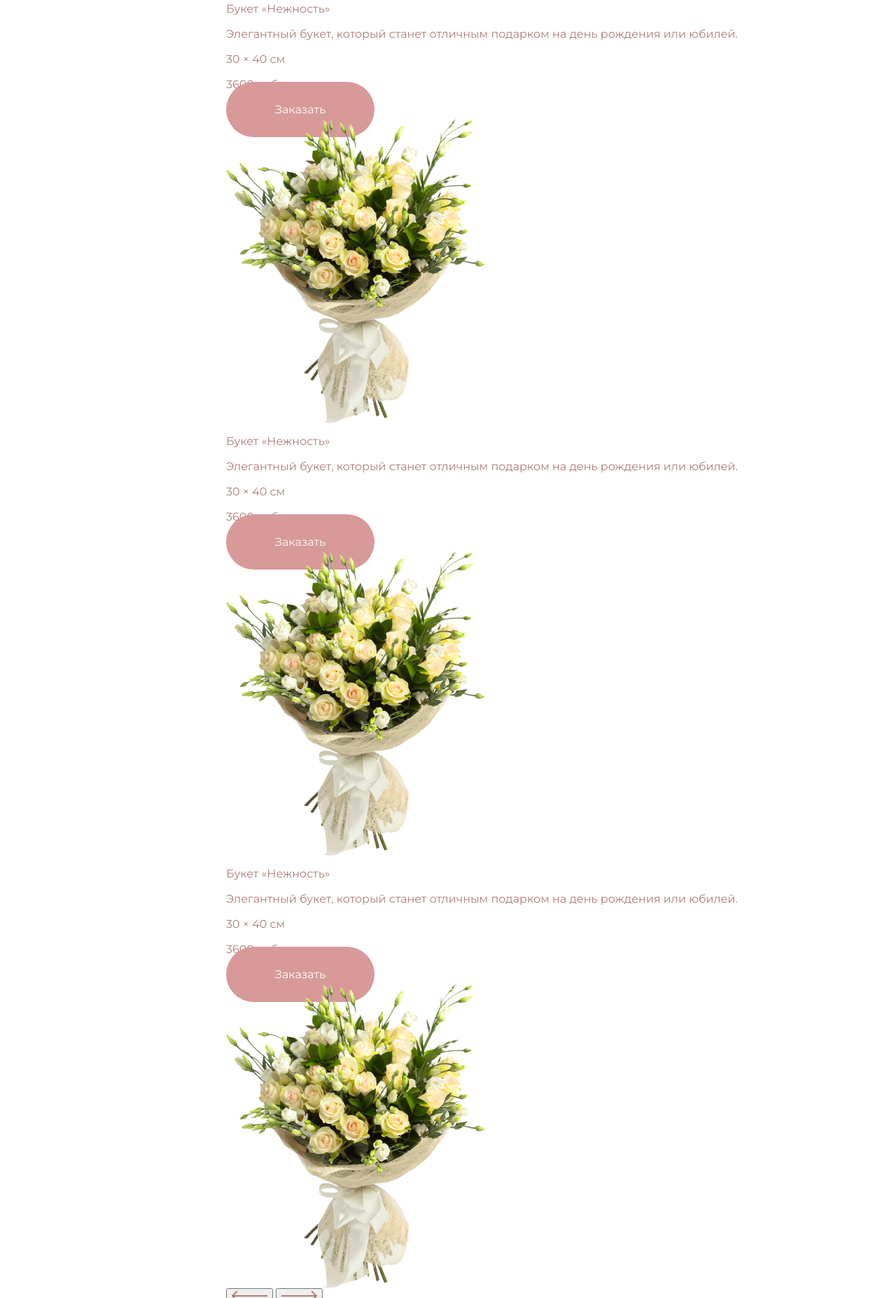
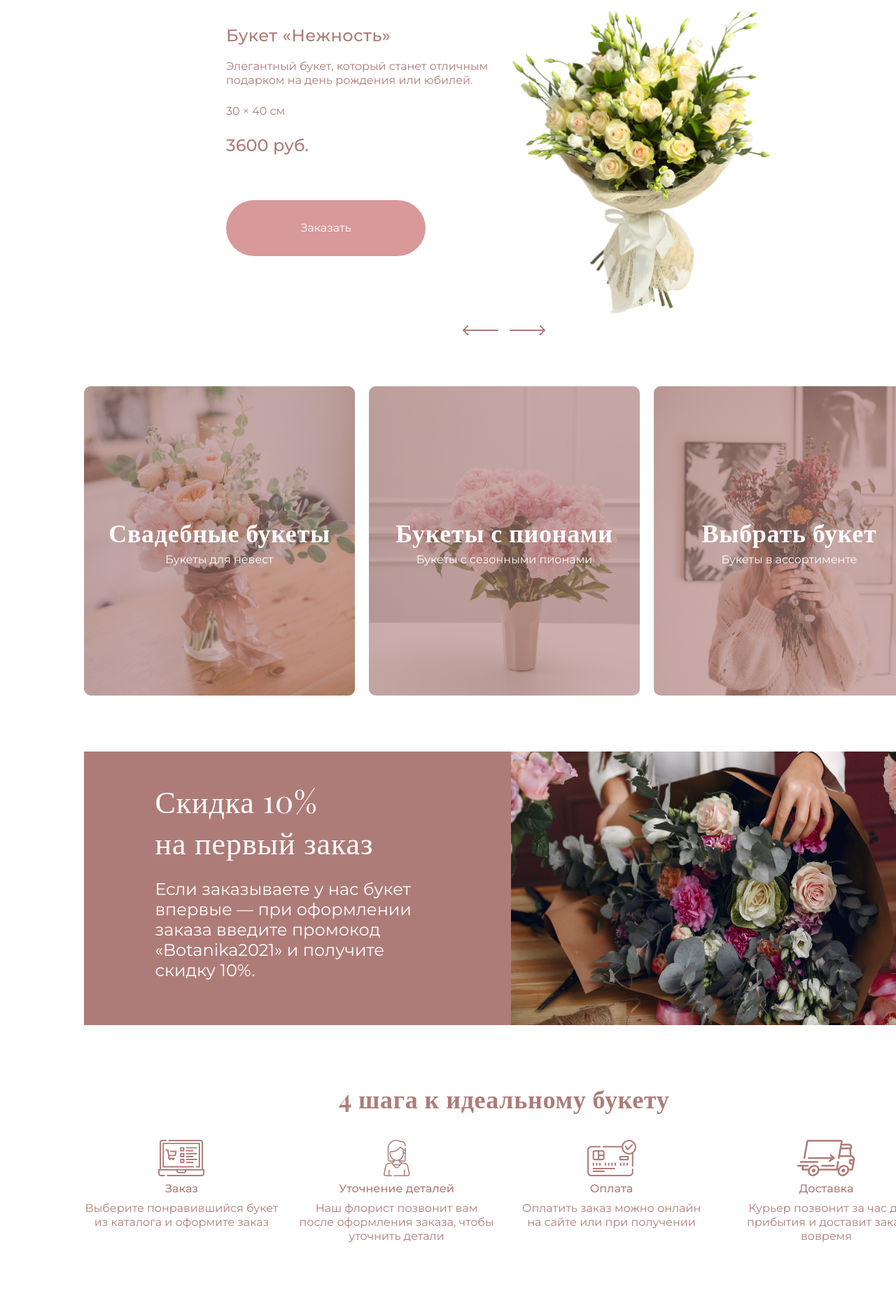
Before and after one commit to ElSemki/Botanika, a website: page source/index.html in a window 1280 px wide. Shown: the part 945-2800 px from the top of the page at 70% size. Drawn offline with nearby package versions, Linux system fonts and the light colour scheme; files that its build step writes are made by us from their sources; a web font is replaced by a local one.

Commit message:
Готово

```diff
--- a/source/index.html
+++ b/source/index.html
@@ -167,7 +167,7 @@
           <p class="intro__subtitle">
             Оригинальные свежие букеты с доставкой по всему городу
           </p>
-          <a class="link-button intro__see-catalog-link">
+          <a class="link-button intro__see-catalog-link" href="#">
             Смотреть каталог
           </a>
         </div>
@@ -204,7 +204,7 @@
       <div class="popular-bouquets__wrapper">
         <h2 class="popular-bouquets__caption">Популярные букеты</h2>
         <ul class="popular-bouquets__list">
-          <li class="popular-bouquets__item">
+          <li class="popular-bouquets__item popular-bouquets__item--current">
             <div class="popular-bouquets__info-wraper">
               <p class="popular-bouquets__title">Букет «Нежность»</p>
               <p class="popular-bouquets__deskription">Элегантный букет, который станет отличным подарком на день
@@ -242,14 +242,14 @@
           </li>
         </ul>
         <div class="popular-bouquets__slide-controls">
-          <button class="popular-bouquets__slide-control popular-bouquets__slide-control--left" type="button">
+          <button class="popular-bouquets__slide-control" type="button">
             <svg width="51" height="16" viewBox="0 0 51 16" fill="none" xmlns="http://www.w3.org/2000/svg">
               <path
                 d="M0.292892 8.70711C-0.0976295 8.31658 -0.0976295 7.68342 0.292892 7.29289L6.65685 0.928932C7.04738 0.538408 7.68054 0.538408 8.07107 0.928932C8.46159 1.31946 8.46159 1.95262 8.07107 2.34315L2.41422 8L8.07107 13.6569C8.46159 14.0474 8.46159 14.6805 8.07107 15.0711C7.68054 15.4616 7.04738 15.4616 6.65685 15.0711L0.292892 8.70711ZM51 9H1V7H51V9Z"
                 fill="#AE7C78" />
             </svg>
           </button>
-          <button class="popular-bouquets__slide-control popular-bouquets__slide-control--right" type="button">
+          <button class="popular-bouquets__slide-control" type="button">
             <svg width="51" height="16" viewBox="0 0 51 16" fill="none" xmlns="http://www.w3.org/2000/svg">
               <path
                 d="M50.7071 8.70711C51.0976 8.31658 51.0976 7.68342 50.7071 7.29289L44.3431 0.928932C43.9526 0.538408 43.3195 0.538408 42.9289 0.928932C42.5384 1.31946 42.5384 1.95262 42.9289 2.34315L48.5858 8L42.9289 13.6569C42.5384 14.0474 42.5384 14.6805 42.9289 15.0711C43.3195 15.4616 43.9526 15.4616 44.3431 15.0711L50.7071 8.70711ZM0 9H50V7H0V9Z"
@@ -264,19 +264,19 @@
       <h2 class="visually-hidden">Букеты для любого случая</h2>
       <div class="types-of-bouquets__wrapper">
         <ul class="types-of-bouquets__list">
-          <li class="types-of-bouquets__item">
+          <li class="types-of-bouquets__item types-of-bouquets__item--wedding">
             <a class="types-of-bouquets__link" href="#">
               <h3 class="types-of-bouquets__title">Свадебные букеты</h3>
               <p class="types-of-bouquets__subtitle">Букеты для невест</p>
             </a>
           </li>
-          <li class="types-of-bouquets__item">
+          <li class="types-of-bouquets__item types-of-bouquets__item--peonies">
             <a class="types-of-bouquets__link" href="#">
               <h3 class="types-of-bouquets__title">Букеты с пионами</h3>
               <p class="types-of-bouquets__subtitle">Букеты с сезонными пионами</p>
             </a>
           </li>
-          <li class="types-of-bouquets__item">
+          <li class="types-of-bouquets__item types-of-bouquets__item--in-assortment">
             <a class="types-of-bouquets__link" href="#">
               <h3 class="types-of-bouquets__title">Выбрать букет</h3>
               <p class="types-of-bouquets__subtitle">Букеты в ассортименте</p>
@@ -289,10 +289,12 @@
     <section class="page-main__discounts discounts">
       <div class="discounts__wrapper">
         <div class="discounts__info-wrapper">
-          <h2 class="discounts__title">Скидка 10% на первый заказ</h2>
+          <h2 class="discounts__title">Скидка 10%<br>
+            на первый заказ</h2>
           <p class="discounts__subtitle">Если заказываете у нас букет впервые — при оформлении заказа введите промокод
             «Botanika2021» и получите скидку 10%.</p>
         </div>
+        <div class="discounts__image"></div>
       </div>
     </section>
 
@@ -303,20 +305,24 @@
           <li class="perfect-bouquet__item">
             <h3 class="perfect-bouquet__title">Заказ</h3>
             <p class="perfect-bouquet__subtitle">Выберите понравившийся букет из каталога и оформите заказ</p>
+            <div class="perfect-bouquet__icon perfect-bouquet__icon--order"></div>
           </li>
           <li class="perfect-bouquet__item">
             <h3 class="perfect-bouquet__title">Уточнение деталей</h3>
             <p class="perfect-bouquet__subtitle">Наш флорист позвонит вам после оформления заказа, чтобы уточнить детали
             </p>
+            <div class="perfect-bouquet__icon perfect-bouquet__icon--details"></div>
           </li>
           <li class="perfect-bouquet__item">
             <h3 class="perfect-bouquet__title">Оплата</h3>
             <p class="perfect-bouquet__subtitle">Оплатить заказ можно онлайн
               на сайте или при получении</p>
+            <div class="perfect-bouquet__icon perfect-bouquet__icon--payment"></div>
           </li>
           <li class="perfect-bouquet__item">
             <h3 class="perfect-bouquet__title">Доставка</h3>
             <p class="perfect-bouquet__subtitle">Курьер позвонит за час до прибытия и доставит заказ вовремя</p>
+            <div class="perfect-bouquet__icon perfect-bouquet__icon--delivery"></div>
           </li>
         </ul>
       </div>
@@ -342,8 +348,8 @@
           </li>
           <li class="reviews__item">
             <blockquote class="reviews__review">
-              <p class="reviews__review-text">Выбор букетов на любой вкус
-                и цену. Бывают хорошие скидки,
+              <p class="reviews__review-text">Выбор букетов на любой вкус<br>
+                и цену. Бывают хорошие скидки,<br>
                 а флористы всегда помогут и точно соберут красивый букет!</p>
               <cite class="reviews__author">Ольга</cite>
             </blockquote>
@@ -353,21 +359,28 @@
     </section>
 
     <section class="page-main__contacts contacts">
+      <img class="contacts__map" src="img/map.jpg" width="1440" height="644"
+        alt="Карта города Санкт-Петербург, где видно местонахождение магазина">
       <div class="contacts__wrapper">
         <h2 class="contacts__caption">Мы ждем вас</h2>
         <dl class="contacts__list">
+          <div class="contacts__item">
             <dt class="contacts__title">Приходите к нам:</dt>
             <dd class="contacts__subtitle">Санкт-Петербург,<br>
               ул. Большая Конюшенная, 19</dd>
-
+          </div>
+          <div class="contacts__item">
             <dt class="contacts__title">Режим работы:</dt>
             <dd class="contacts__subtitle">Пн-Вск, с 9-00 до 20-00</dd>
-
+          </div>
+          <div class="contacts__item">
             <dt class="contacts__title">Позвоните нам:</dt>
             <dd class="contacts__subtitle">+ 7 (812) 983-47-19</dd>
-
+          </div>
+          <div class="contacts__item">
             <dt class="contacts__title">Напишите нам:</dt>
             <dd class="contacts__subtitle">info@botanika.ru</dd>
+          </div>
         </dl>
       </div>
     </section>
@@ -479,7 +492,7 @@
           </defs>
         </svg>
       </div>
-      <ul class="page-footer__list site-list">
+      <ul class="page-footer__list site-list site-list--footer">
         <li class="site-list__item">
           <a class="site-list__link" href="#">
             Каталог
@@ -505,11 +518,6 @@
             Контакты
           </a>
         </li>
-        <li class="site-list__item">
-          <a class="site-list__link" href="#">
-            Корзина
-          </a>
-        </li>
       </ul>
     </div>
   </footer>
--- a/source/less/blocks/advantages.less
+++ b/source/less/blocks/advantages.less
@@ -6,7 +6,7 @@
 .advantages__list {
   display: grid;
   grid-template-columns: repeat(3, 1fr);
-  column-gap: 20px;
+  gap: 20px;
 }
 
 .advantages__item {
--- /dev/null
+++ b/source/less/blocks/discounts.less
@@ -0,0 +1,42 @@
+.discounts__wrapper {
+  display: grid;
+  grid-template-columns: 1fr 1fr;
+  column-gap: 20px;
+  width: 1200px;
+  margin: 0 auto;
+  color: #ffffff;
+  background-color: #ae7c78;
+}
+
+.discounts__info-wrapper {
+  display: grid;
+  grid-template-rows: min-content 1fr;
+  row-gap: 24px;
+  width: 387px;
+  margin: 0 auto;
+  padding-top: 40px;
+}
+
+.discounts__title {
+  margin: 0;
+  font-family: "Playfair Display", serif;
+  font-weight: 400;
+  font-size: 44px;
+  line-height: 59px;
+  letter-spacing: 0.02em;
+}
+
+.discounts__subtitle {
+  margin: 0;
+  font-size: 24px;
+  line-height: 29px;
+}
+
+.discounts__image {
+  width: 590px;
+  min-height: 391px;
+  background-image: url("../img/sale.jpg");
+  background-repeat: no-repeat;
+  background-position: 0 0;
+  background-size: 590px auto;
+}
--- a/source/less/blocks/intro.less
+++ b/source/less/blocks/intro.less
@@ -19,7 +19,7 @@
 }
 
 .intro__subtitle {
-  margin-bottom: 94px;
+  margin-bottom: 64px;
   font-size: 24px;
   line-height: 29px;
 }
--- a/source/less/blocks/link-button.less
+++ b/source/less/blocks/link-button.less
@@ -1,6 +1,10 @@
 .link-button {
-  padding: 30px 70px;
+  display: block;
+  width: 285px;
+  padding: 30px;
+  text-align: center;
   color: #ffffff;
   background-color: #d89999;
   border-radius: 40px;
+  box-sizing: border-box;
 }
--- a/source/less/blocks/page-main.less
+++ b/source/less/blocks/page-main.less
@@ -5,3 +5,23 @@
 .page-main__advantages {
   margin-bottom: 80px;
 }
+
+.page-main__popular-bouquets {
+  margin-bottom: 68px;
+}
+
+.page-main__types-of-bouquets {
+  margin-bottom: 80px;
+}
+
+.page-main__discounts {
+  margin-bottom: 80px;
+}
+
+.page-main__perfect-bouquet {
+  margin-bottom: 80px;
+}
+
+.page-main__reviews {
+  margin-bottom: 80px;
+}
--- /dev/null
+++ b/source/less/blocks/perfect-bouquet.less
@@ -0,0 +1,63 @@
+.perfect-bouquet__wrapper {
+  width: 1200px;
+  margin: 0 auto;
+}
+
+.perfect-bouquet__caption {
+  margin-bottom: 28px;
+  font-family: "Playfair Display", serif;
+  font-weight: 700;
+  font-size: 36px;
+  line-height: 48px;
+  letter-spacing: 0.02em;
+  text-align: center;
+}
+
+.perfect-bouquet__list {
+  display: grid;
+  grid-template-columns: repeat(4, 1fr);
+  gap: 28px;
+}
+
+.perfect-bouquet__item {
+  display: flex;
+  flex-direction: column;
+  align-items: center;
+  text-align: center;
+}
+
+.perfect-bouquet__title {
+  margin: 0;
+  margin-bottom: 8px;
+  font-weight: 500;
+  font-size: 16px;
+  line-height: 20px;
+}
+
+.perfect-bouquet__subtitle {
+  margin: 0;
+}
+
+.perfect-bouquet__icon {
+  width: 83px;
+  height: 68px;
+  order: -1;
+  background-repeat: no-repeat;
+  background-position: center;
+
+  &--order {
+    background-image: url("../img/step-1.svg");
+  }
+
+  &--details {
+    background-image: url("../img/step-2.svg");
+  }
+
+  &--payment {
+    background-image: url("../img/step-3.svg");
+  }
+
+  &--delivery {
+    background-image: url("../img/step-4.svg");
+  }
+}
--- a/source/less/blocks/popular-bouquets.less
+++ b/source/less/blocks/popular-bouquets.less
@@ -4,9 +4,59 @@
 }
 
 .popular-bouquets__caption {
+  margin-bottom: 39px;
   font-family: "Playfair Display", serif;
   font-weight: 700;
   font-size: 36px;
   line-height: 48px;
   text-align: center;
 }
+
+.popular-bouquets__list {
+  margin-bottom: 15px;
+}
+
+.popular-bouquets__item {
+  display: none;
+
+  &--current {
+    display: grid;
+    grid-template-columns: 1fr 1fr;
+    column-gap: 22px;
+  }
+}
+
+.popular-bouquets__info-wraper {
+  width: 387px;
+}
+
+.popular-bouquets__title {
+  margin-bottom: 20px;
+  font-weight: 500;
+  font-size: 24px;
+  line-height: 29px;
+  letter-spacing: 0.02em;
+}
+
+.popular-bouquets__deskription {
+  margin-bottom: 24px;
+}
+
+.popular-bouquets__price {
+  margin-bottom: 64px;
+  font-weight: 500;
+  font-size: 24px;
+  line-height: 29px;
+}
+
+.popular-bouquets__slide-controls {
+  display: flex;
+  justify-content: space-between;
+  margin: 0 auto;
+  width: 130px;
+}
+
+.popular-bouquets__slide-control {
+  border: none;
+  background-color: transparent;
+}
--- /dev/null
+++ b/source/less/blocks/types-of-bouquets.less
@@ -0,0 +1,55 @@
+.types-of-bouquets__wrapper {
+  width: 1200px;
+  margin: 0 auto;
+}
+
+.types-of-bouquets__list {
+  display: grid;
+  grid-template-columns: repeat(3, 387px);
+  column-gap: 20px;
+}
+
+.types-of-bouquets__item {
+  background-repeat: no-repeat;
+  background-position: 0 0;
+  background-size: 387px auto;
+
+  &--wedding {
+    background-image: url("../img/select-1.jpg");
+  }
+
+  &--peonies {
+    background-image: url("../img/select-2.jpg");
+  }
+
+  &--in-assortment {
+    background-image: url("../img/select-3.jpg");
+  }
+}
+
+.types-of-bouquets__link {
+  display: flex;
+  flex-direction: column;
+  justify-content: center;
+  align-items: center;
+  min-height: 442px;
+  padding: 0 20px;
+  color: #ffffff;
+  text-align: center;
+  background: rgba(174, 124, 120, 0.6);
+  border-radius: 10px;
+}
+
+.types-of-bouquets__title {
+  margin: 0;
+  margin-bottom: 6px;
+  font-family: "Playfair Display", serif;
+  font-weight: 700;
+  font-size: 36px;
+  line-height: 48px;
+  letter-spacing: 0.02em;
+}
+
+.types-of-bouquets__subtitle {
+  margin: 0;
+}
--- a/source/less/style.less
+++ b/source/less/style.less
@@ -9,3 +9,9 @@
 @import "blocks/link-button.less";
 @import "blocks/advantages.less";
 @import "blocks/popular-bouquets.less";
+@import "blocks/types-of-bouquets.less";
+@import "blocks/discounts.less";
+@import "blocks/perfect-bouquet.less";
+@import "blocks/reviews.less";
+@import "blocks/contacts.less";
+@import "blocks/page-footer.less";
```
Also changed, not shown: source/less/blocks/contacts.less (added, +50 -0 lines), source/less/blocks/page-footer.less (added, +22 -0 lines), source/less/blocks/reviews.less (added, +27 -0 lines), source/less/blocks/site-list.less (+18 -0 lines), source/img/step-4.svg (added). Lines whose indentation alone changed are shown as unchanged.
